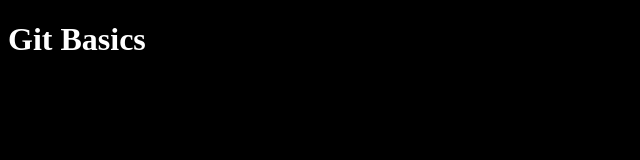
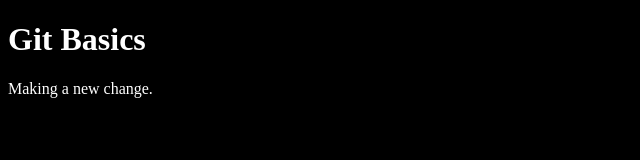
Before and after one commit to timmyproofficial/demo, a plain HTML site: page index.html in a window 1280 px wide. Shown: the whole page, without its empty margins (0-640 px from the left). Drawn offline with Linux system fonts and the light colour scheme.

Commit message:
Added a short paragraph.

```diff
--- a/index.html
+++ b/index.html
@@ -8,5 +8,6 @@
   </head>
   <body>
     <h1>Git Basics</h1>
+    <p>Making a new change.</p>
   </body>
 </html>
```
